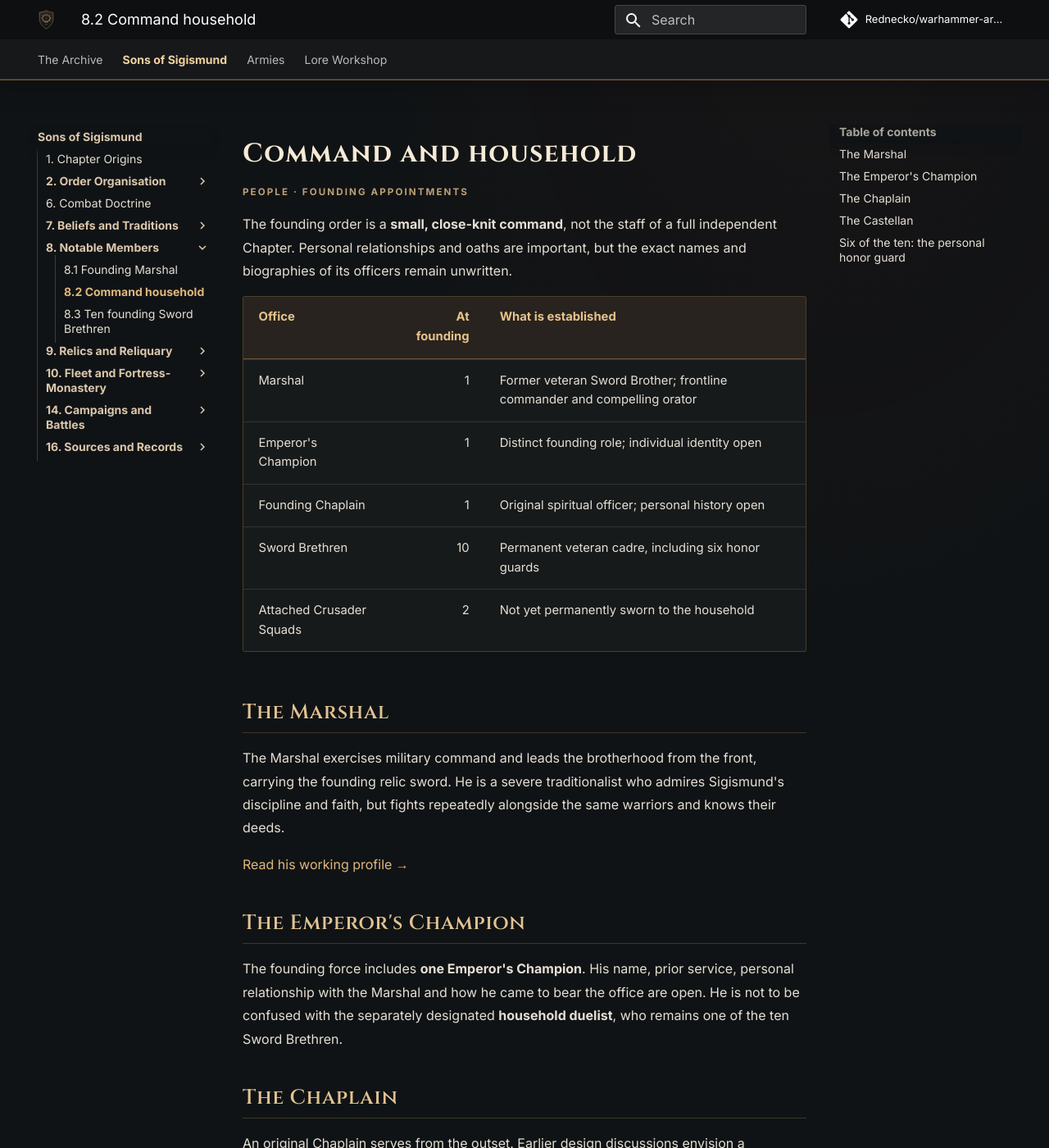
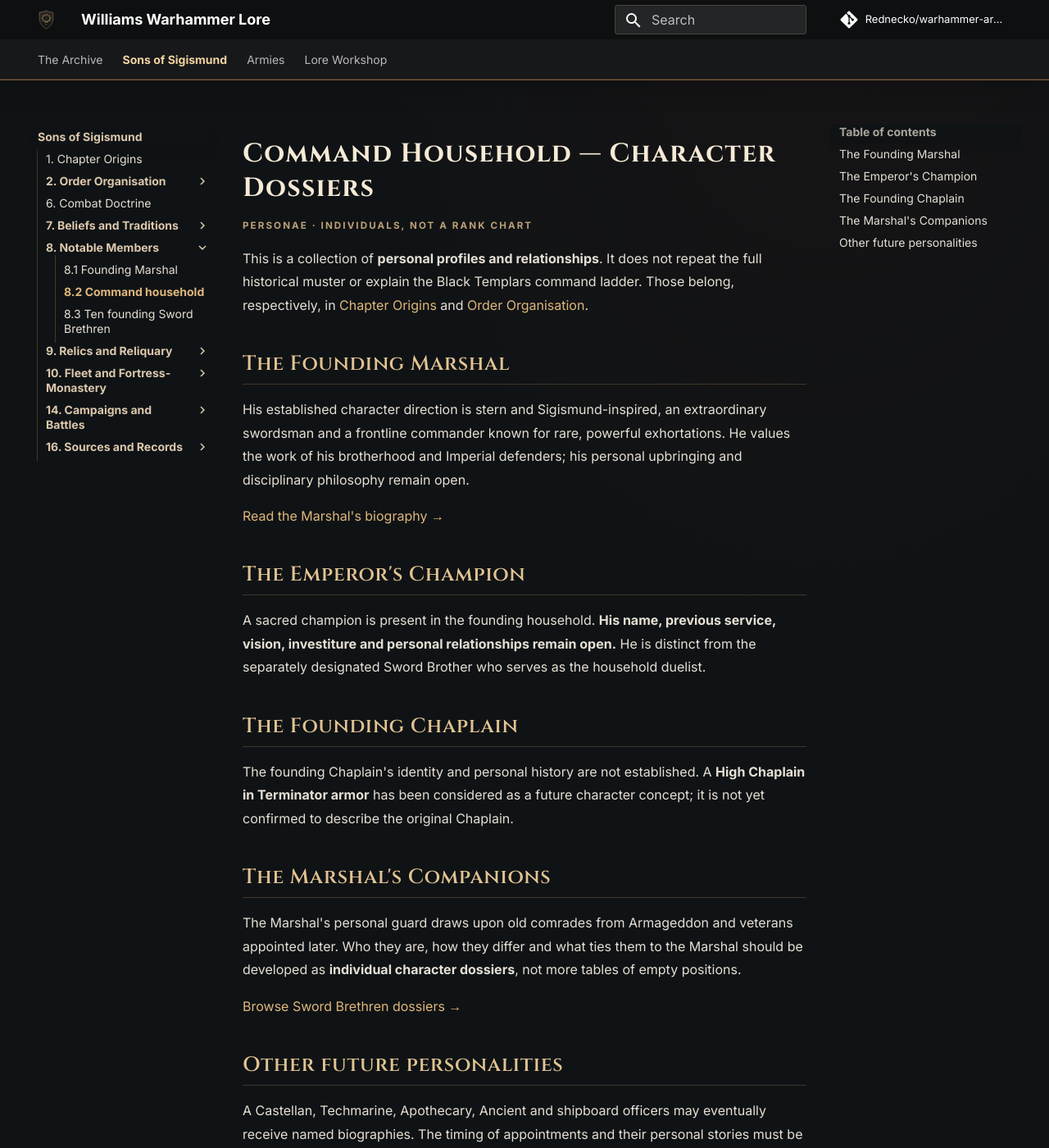
Before and after one commit to Rednecko/warhammer-archives, an MkDocs documentation site: the page built from docs/sons-of-sigismund/characters/command-household.md, in a window 1280 px wide and 1400 px high. Shown: the whole window at 82% size. Built offline with MkDocs 1.6.1 and Material for MkDocs 9.7.7, drawn with Linux system fonts in a browser that asks for light colours; comment, search, counter and statistics services are not loaded; some of the changed text lies outside the part shown.

Commit message:
Eliminate duplicate founding rosters and specialize docs/sons-of-sigismund/characters/command-household.md

```diff
--- a/docs/sons-of-sigismund/characters/command-household.md
+++ b/docs/sons-of-sigismund/characters/command-household.md
@@ -1,40 +1,32 @@
-# Command and household
+# Command Household — Character Dossiers
 
-<div class="archive-page-label">People · Founding appointments</div>
+<div class="archive-page-label">Personae · Individuals, not a rank chart</div>
 
-The founding order is a **small, close-knit command**, not the staff of a full independent Chapter. Personal relationships and oaths are important, but the exact names and biographies of its officers remain unwritten.
+This is a collection of **personal profiles and relationships**. It does not repeat the full historical muster or explain the Black Templars command ladder. Those belong, respectively, in [Chapter Origins](../history/founding.md#the-cruiser-and-first-muster) and [Order Organisation](../organization/chain-of-command.md).
 
-| Office | At founding | What is established |
-|---|---:|---|
-| Marshal | 1 | Former veteran Sword Brother; frontline commander and compelling orator |
-| Emperor's Champion | 1 | Distinct founding role; individual identity open |
-| Founding Chaplain | 1 | Original spiritual officer; personal history open |
-| Sword Brethren | 10 | Permanent veteran cadre, including six honor guards |
-| Attached Crusader Squads | 2 | Not yet permanently sworn to the household |
+## The Founding Marshal
 
-## The Marshal
+His established character direction is stern and Sigismund-inspired, an extraordinary swordsman and a frontline commander known for rare, powerful exhortations. He values the work of his brotherhood and Imperial defenders; his personal upbringing and disciplinary philosophy remain open.
 
-The Marshal exercises military command and leads the brotherhood from the front, carrying the founding relic sword. He is a severe traditionalist who admires Sigismund's discipline and faith, but fights repeatedly alongside the same warriors and knows their deeds.
-
-[Read his working profile →](founding-marshal.md)
+[Read the Marshal's biography →](founding-marshal.md)
 
 ## The Emperor's Champion
 
-The founding force includes **one Emperor's Champion**. His name, prior service, personal relationship with the Marshal and how he came to bear the office are open. He is not to be confused with the separately designated **household duelist**, who remains one of the ten Sword Brethren.
+A sacred champion is present in the founding household. **His name, previous service, vision, investiture and personal relationships remain open.** He is distinct from the separately designated Sword Brother who serves as the household duelist.
 
-## The Chaplain
+## The Founding Chaplain
 
-An original Chaplain serves from the outset. Earlier design discussions envision a formidable **High Chaplain in Terminator armor**: a frontline spiritual leader responsible for oaths, devotional life, warrior discipline and the order's rites of relic custodianship. Whether that complete profile belongs to the founding Chaplain is not yet finalized.
+The founding Chaplain's identity and personal history are not established. A **High Chaplain in Terminator armor** has been considered as a future character concept; it is not yet confirmed to describe the original Chaplain.
 
-## The Castellan
+## The Marshal's Companions
 
-A Castellan's place in the longer-term command structure has been proposed, but no named Castellan or appointment date is established at the initial muster. The Marshal's authority remains clear.
+The Marshal's personal guard draws upon old comrades from Armageddon and veterans appointed later. Who they are, how they differ and what ties them to the Marshal should be developed as **individual character dossiers**, not more tables of empty positions.
 
-## Six of the ten: the personal honor guard
+[Browse Sword Brethren dossiers →](sword-brethren.md)
 
-The six guard the Marshal and constitute his closest veteran household. Some are longtime comrades from the Armageddon fighting; others were appointed when the new order was formed. Their role is real before they first appear on the tabletop.
+## Other future personalities
 
-[See all ten founding positions →](sword-brethren.md)
+A Castellan, Techmarine, Apothecary, Ancient and shipboard officers may eventually receive named biographies. The timing of appointments and their personal stories must be established before they are presented as characters in the founding cast.
 
-!!! warning "No unapproved characters"
-    A previously proposed name in an older working dossier, **Garran Voss**, was explicitly provisional. It is **not** treated here as an approved founding character or relic bearer.
+!!! note "Status"
+    The name **Garran Voss** appeared as a provisional possibility in an older source. It remains **unapproved** and is not assigned to any role here.
```
